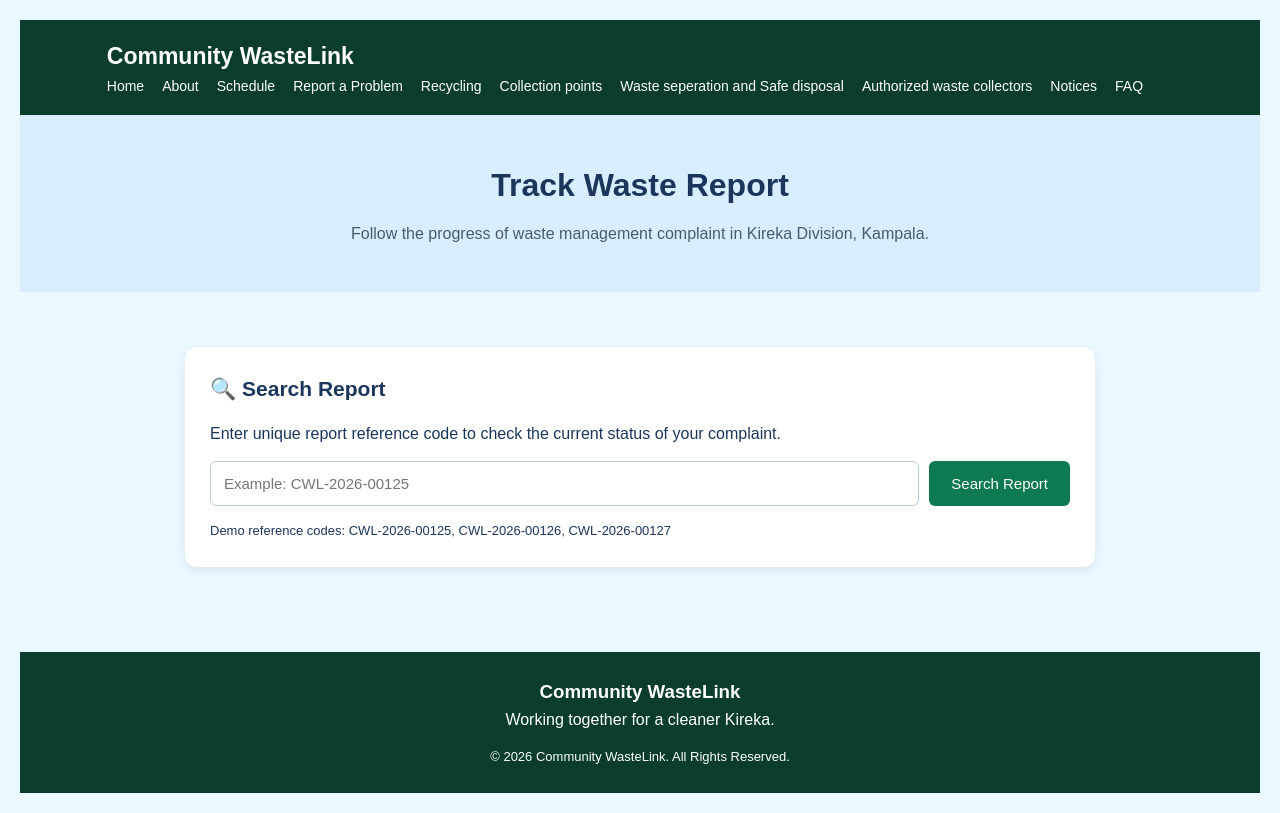
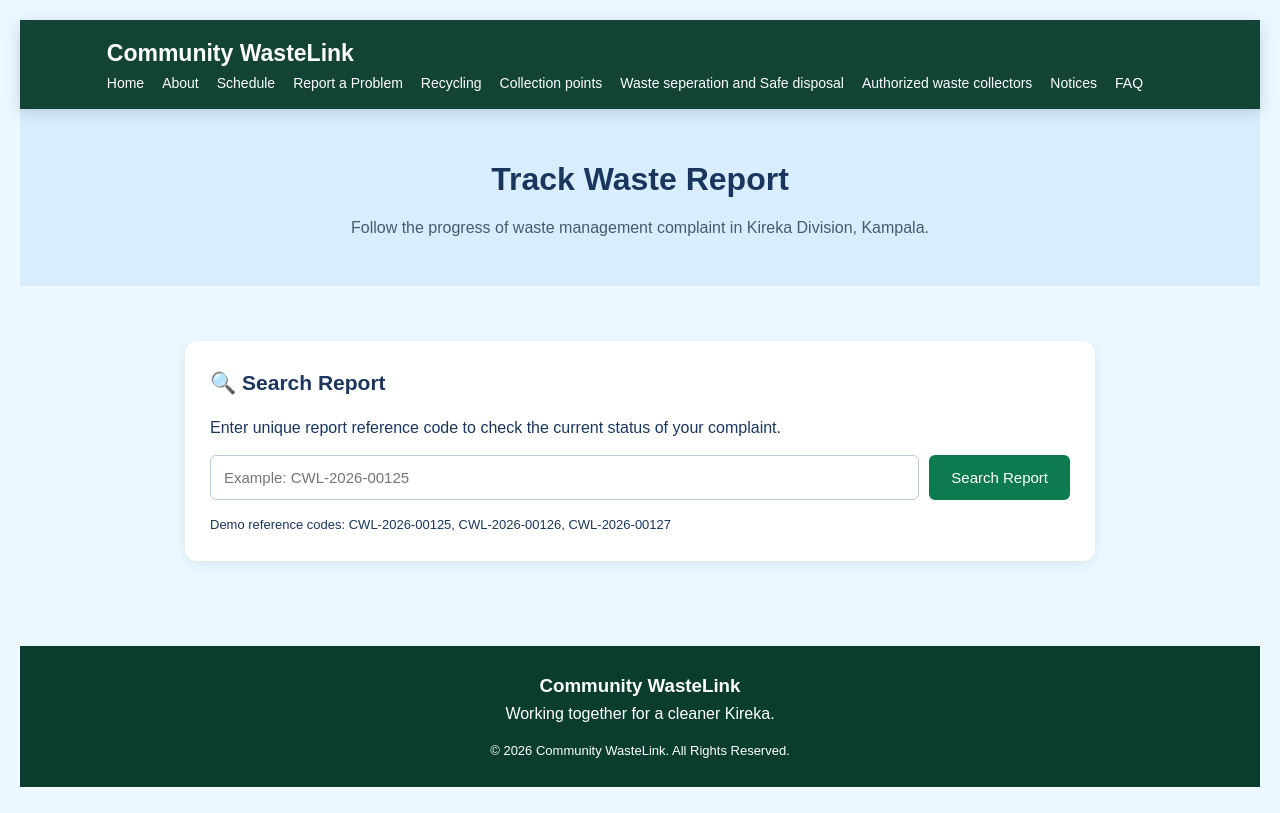
Before and after one commit to fistondonveuse-hue/Community-wastelink, a plain HTML site: page track-report.html in a window 1280 px wide. Drawn offline with Linux system fonts and the light colour scheme.

Commit message:
Refactor HTML structure and styles for track report

```diff
--- a/track-report.html
+++ b/track-report.html
@@ -25,16 +25,23 @@
             line-height: 1.6;
         }
 
-        /* HEADER */
+       /* STICKY MODERN HEADER */
 
 header {
-            background: #0B3D2E;
+    background: rgba(11, 61, 46, 0.97);
     color: white;
-            padding: 18px 7%;
+    padding: 15px 7%;
     display: flex;
     justify-content: space-between;
     align-items: center;
     flex-wrap: wrap;
+
+    position: sticky;
+    top: 0;
+    z-index: 1000;
+
+    box-shadow: 0 4px 15px rgba(0,0,0,0.15);
+    backdrop-filter: blur(12px);
 }
 
         .logo {
```
Lines whose indentation alone changed are shown as unchanged.
